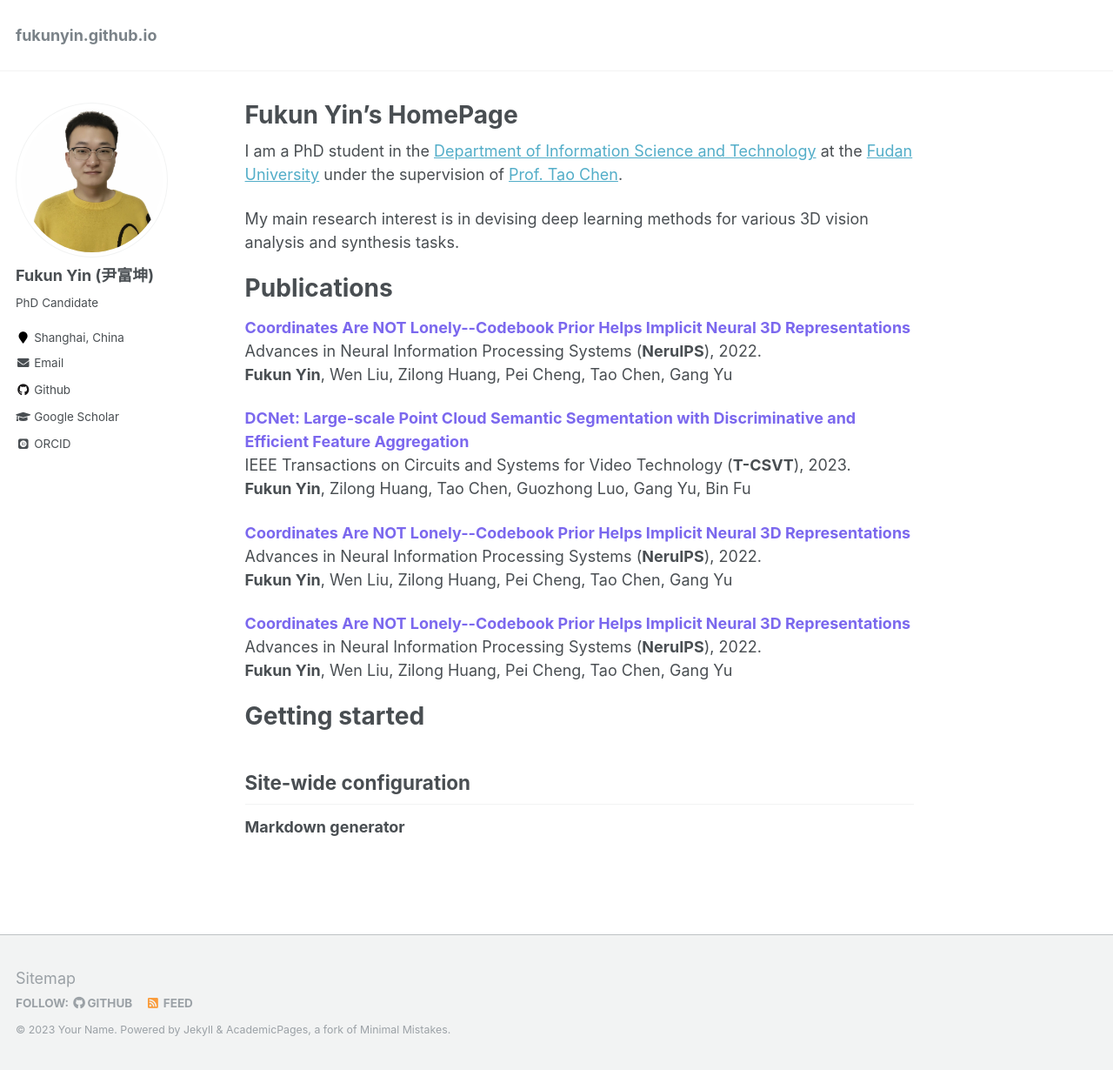
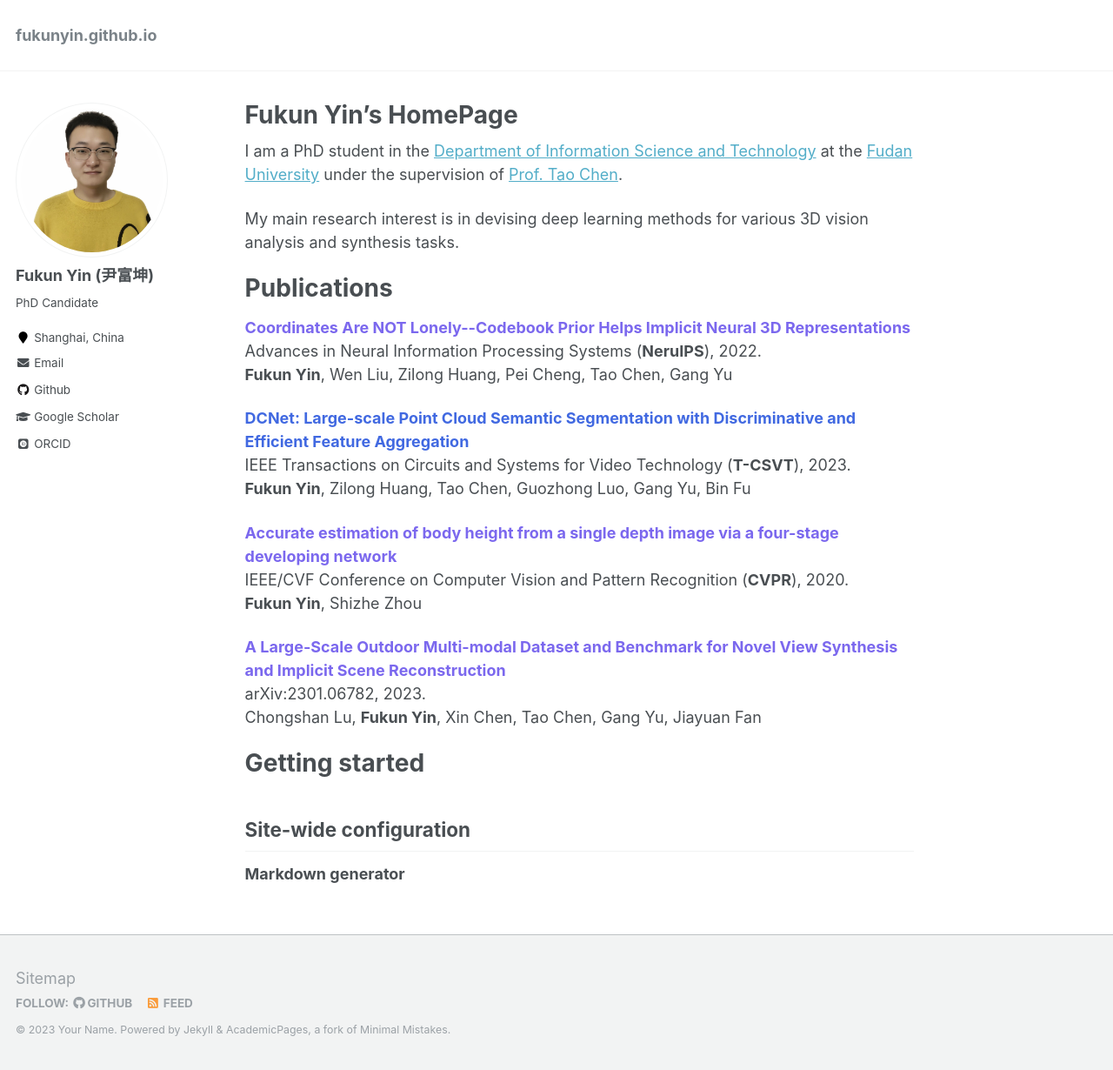
Before and after one commit to fukunyin/fukunyin.github.io, a Jekyll site: the page built from _pages/about.md, in a window 1280 px wide and 1230 px high. Shown: the whole window at 87% size. Built offline with Jekyll 4.4.1, drawn with Linux system fonts in a browser that asks for light colours; some web fonts are replaced.

Commit message:
Update about.md

```diff
--- a/_pages/about.md
+++ b/_pages/about.md
@@ -21,20 +21,20 @@ My main research interest is in devising deep learning methods for various 3D vi
 Advances in Neural Information Processing Systems (**NeruIPS**), 2022.
 **Fukun Yin**, Wen Liu, Zilong Huang, Pei Cheng, Tao Chen, Gang Yu
 
-**<font color="#7B68EE" size=4 >DCNet: Large-scale Point Cloud Semantic Segmentation with Discriminative and Efficient Feature Aggregation</font>**
+**<font color="#4169E1" size=4 >DCNet: Large-scale Point Cloud Semantic Segmentation with Discriminative and Efficient Feature Aggregation</font>**
 IEEE Transactions on Circuits and Systems for Video Technology (**T-CSVT**), 2023.
 **Fukun Yin**, Zilong Huang, Tao Chen, Guozhong Luo, Gang Yu, Bin Fu
 
-**<font color="#7B68EE" size=4 >Coordinates Are NOT Lonely--Codebook Prior Helps Implicit Neural 3D Representations</font>**
-Advances in Neural Information Processing Systems (**NeruIPS**), 2022.
-**Fukun Yin**, Wen Liu, Zilong Huang, Pei Cheng, Tao Chen, Gang Yu
+**<font color="#7B68EE" size=4 >Accurate estimation of body height from a single depth image via a four-stage developing network</font>**
+IEEE/CVF Conference on Computer Vision and Pattern Recognition (**CVPR**), 2020.
+**Fukun Yin**, Shizhe Zhou
 
-**<font color="#7B68EE" size=4 >Coordinates Are NOT Lonely--Codebook Prior Helps Implicit Neural 3D Representations</font>**
-Advances in Neural Information Processing Systems (**NeruIPS**), 2022.
-**Fukun Yin**, Wen Liu, Zilong Huang, Pei Cheng, Tao Chen, Gang Yu
+**<font color="#7B68EE" size=4 >A Large-Scale Outdoor Multi-modal Dataset and Benchmark for Novel View Synthesis and Implicit Scene Reconstruction</font>**
+arXiv:2301.06782, 2023.
+Chongshan Lu, **Fukun Yin**, Xin Chen, Tao Chen, Gang Yu, Jiayuan Fan
 
-Getting started
-======
+
+# Getting started
 
 
 Site-wide configuration
```
